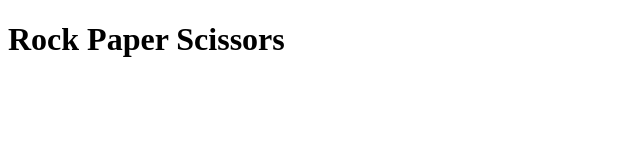
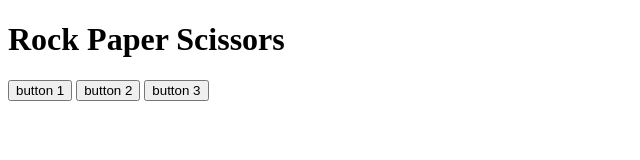
Before and after one commit to samvanrosmalen/Rock-Paper-Scissors, a plain HTML site: page index.html in a window 1280 px wide. Shown: the whole page, without its empty margins (0-640 px from the left). Drawn offline with Linux system fonts and the light colour scheme.

Commit message:
aanmaak knoppen

```diff
--- a/index.html
+++ b/index.html
@@ -9,5 +9,8 @@
 <body>
     <h1>Rock Paper Scissors</h1>
 
+    <button type="button">button 1</button>
+    <button type="button">button 2</button>
+    <button type="button">button 3</button>
 </body>
 </html>
```
